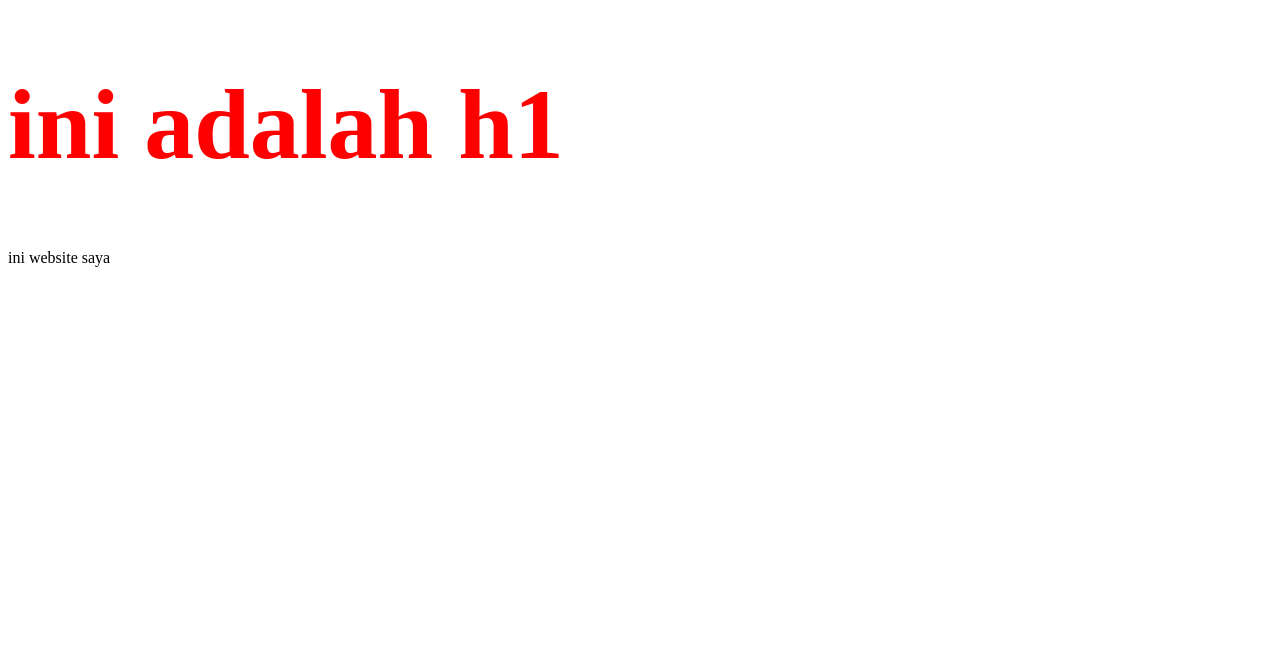
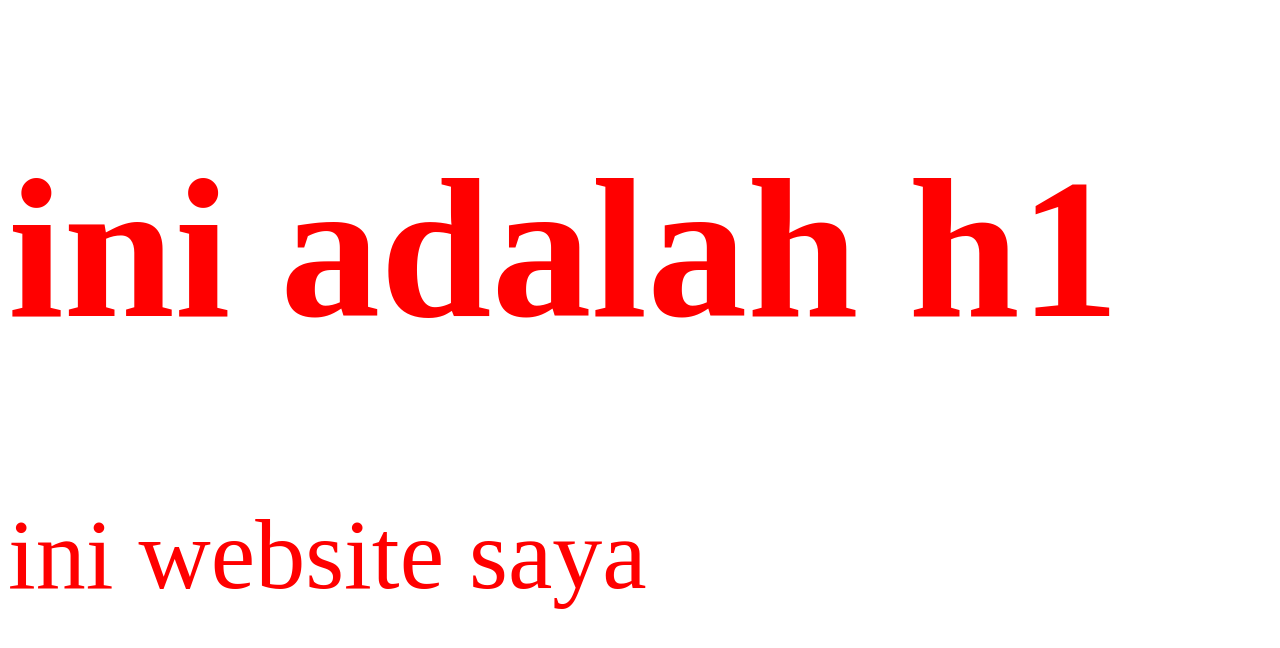
Before and after one commit to metila202121/latihan1, a plain HTML site: page index.html in a window 1280 px wide. Drawn offline with Linux system fonts and the light colour scheme.

Commit message:
Update index.html

```diff
--- a/index.html
+++ b/index.html
@@ -3,9 +3,9 @@
 <head>
 <title>Latihan 1</title>
 <Style>
-   h1{
+   body{
        color:red;
-       Font-size:100px;
+       Font-size:100px
 
         }
    </Style>
```
